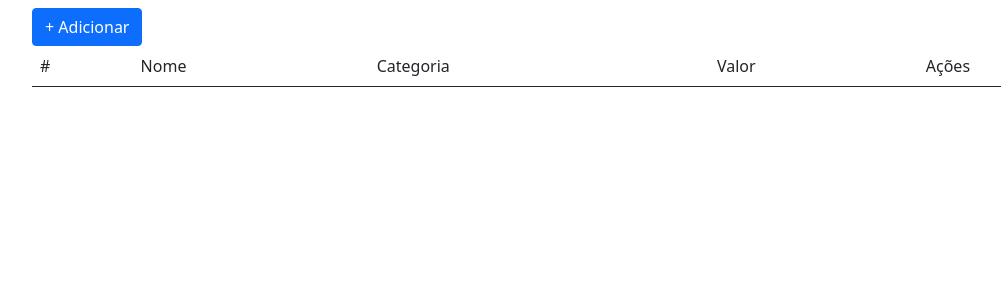
After one commit to ediecs/FirstAppSymfony, a Symfony app: template templates/produto/index.html.twig in a window 1280 px wide. The commit adds this page. Shown: the top 300 px of the page, without its empty margins (50-1051 px from the left). Run offline with Twig, Linux system fonts and the light colour scheme; the template is opened without the code that fills it, so the values that code supplies are empty; some libraries are stand-ins or nearby versions.

Commit message:
feat: :sparkles: implementa action no produtoController
Implementa as actions, index, editar e excluir da Entity Produto

```diff
--- a/src/Form/ProdutoType.php
+++ b/src/Form/ProdutoType.php
@@ -16,7 +16,7 @@ class ProdutoType extends AbstractType{
         $builder
             ->add('nome_produto', TextType::class, ['label' => 'Nome do Produto '])
             ->add('valor', TextType::class, ['label' => 'Valor '])
-            ->add('categoria_id', EntityType::class, ['label' => 'Categoria ', 'class' => Categoria::class, 'choice_label' => 'descricao_categoria'])
+            ->add('categoria', EntityType::class, ['label' => 'Categoria ', 'class' => Categoria::class, 'choice_label' => 'descricao_categoria'])
             ->add('Salvar', SubmitType::class);
     }
 }
--- a/templates/categoria/index.html.twig
+++ b/templates/categoria/index.html.twig
@@ -23,8 +23,6 @@
                     </td>
                 </tr>
             {% endfor %}
-
         </tbody>
     </table>
-
 {% endblock %}
--- /dev/null
+++ b/templates/produto/index.html.twig
@@ -0,0 +1,32 @@
+{% extends 'base.html.twig' %}
+{% block title %} Página Consulta de Produtos {% endblock %}
+{% block body %}
+    <h1>{{titulo}}</h1>
+    <a href="{{ path('produto_adicionar') }}" class="btn btn-primary">+ Adicionar</a>
+
+    <table class='table'>
+        <thead>
+            <tr>
+                <td>#</td>
+                <td>Nome</td>
+                <td>Categoria</td>
+                <td>Valor</td>
+                <td>Ações</td>
+            </tr>
+        </thead>
+        <tbody>
+            {% for produto in produtos %}
+                <tr>
+                    <td>{{produto.id}}</td>
+                    <td>{{produto.nomeProduto}}</td>
+                    <td>{{produto.categoria.descricaoCategoria}}</td>
+                    <td>{{produto.valor}}</td>
+                    <td>
+                        <a href="{{ path('produto_editar', {id: produto.id}) }}" class="btn btn-primary">Editar</a>
+                        <a href="{{ path('produto_excluir', {id: produto.id}) }}" class="btn btn-primary">Excluir</a>
+                    </td>
+                </tr>
+            {% endfor %}
+        </tbody>
+    </table>
+{% endblock %}
```
Also changed, not shown: src/Controller/ProdutoController.php (+36 -8 lines).
